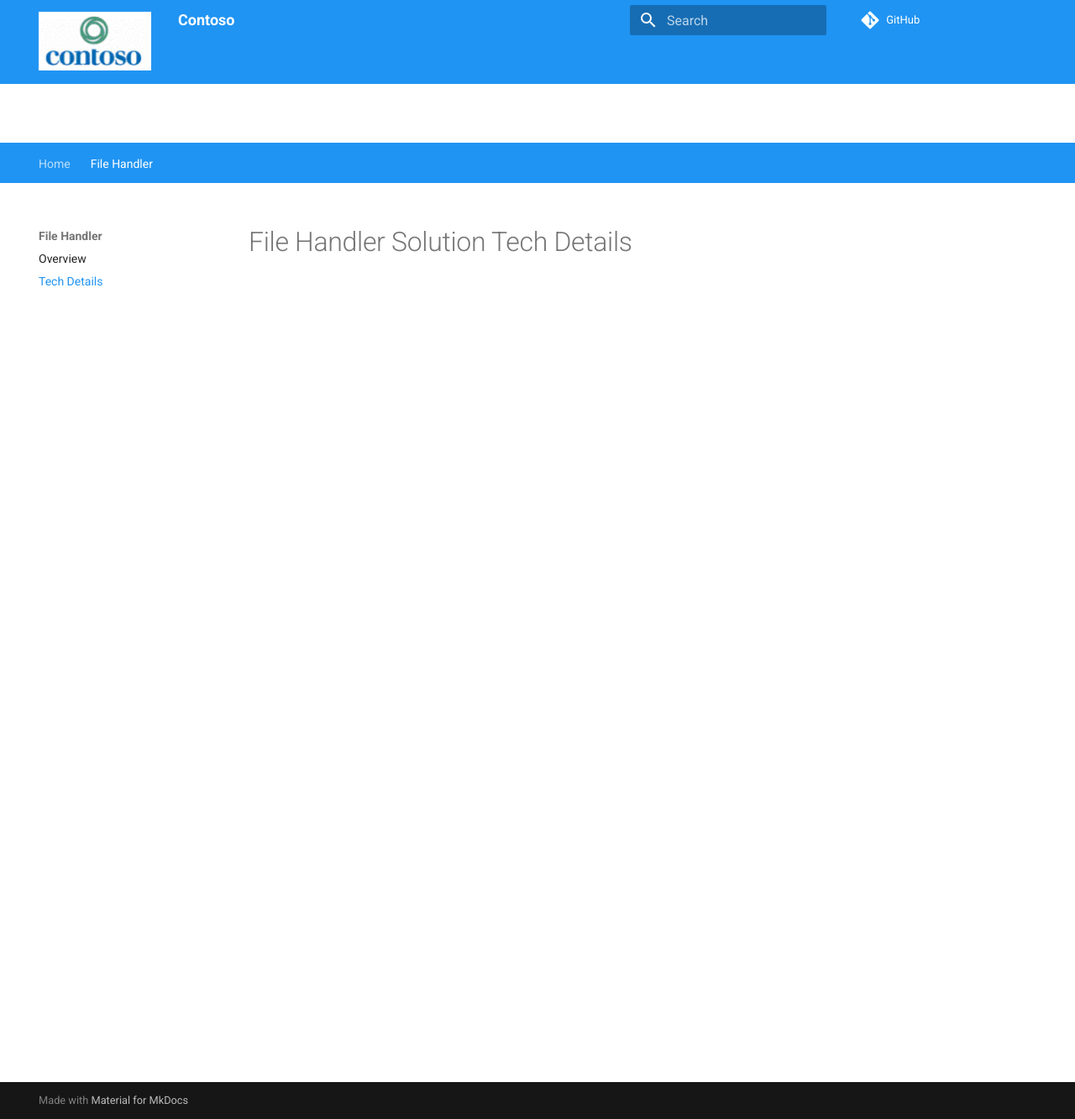
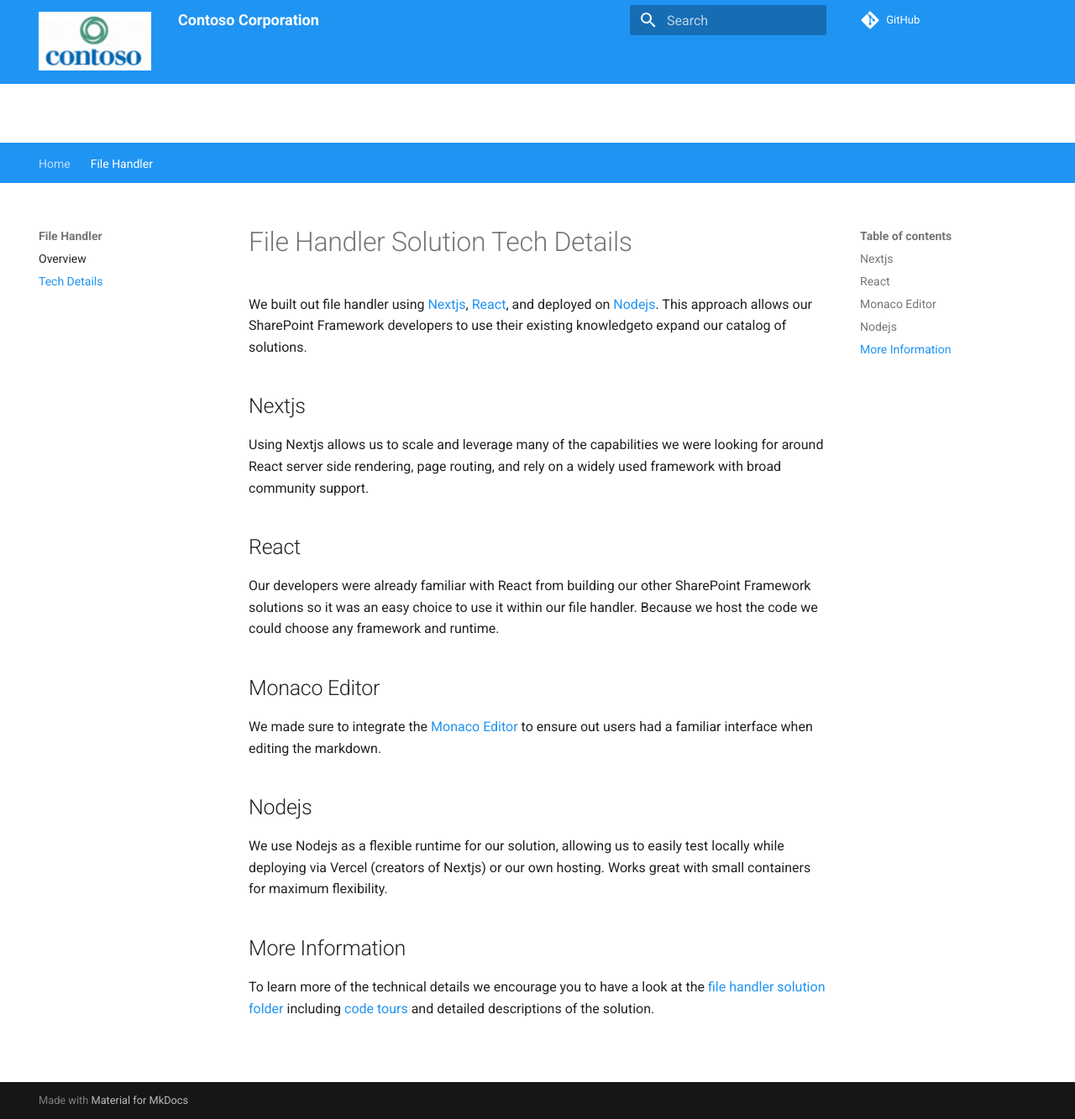
Before and after one commit to pnp/contoso, an MkDocs documentation site: the page built from docs/file-handler/tech-details.md, in a window 1280 px wide and 1333 px high. Shown: the whole window at 84% size. Built offline with MkDocs 1.6.1 and Material for MkDocs 9.7.7, drawn with Linux system fonts in a browser that asks for light colours; comment, search, counter and statistics services are not loaded.

Commit message:
docs v1 done, ready for feedback

```diff
--- a/docs/file-handler/tech-details.md
+++ b/docs/file-handler/tech-details.md
@@ -1 +1,23 @@
 # File Handler Solution Tech Details
+
+We built out file handler using [Nextjs](https://nextjs.org/), [React](https://reactjs.org/), and deployed on [Nodejs](https://nodejs.org/). This approach allows our SharePoint Framework developers to use their existing knowledgeto expand our catalog of solutions.
+
+## Nextjs
+
+Using Nextjs allows us to scale and leverage many of the capabilities we were looking for around React server side rendering, page routing, and rely on a widely used framework with broad community support.
+
+## React
+
+Our developers were already familiar with React from building our other SharePoint Framework solutions so it was an easy choice to use it within our file handler. Because we host the code we could choose any framework and runtime.
+
+## Monaco Editor
+
+We made sure to integrate the [Monaco Editor](https://github.com/Microsoft/monaco-editor) to ensure out users had a familiar interface when editing the markdown.
+
+## Nodejs
+
+We use Nodejs as a flexible runtime for our solution, allowing us to easily test locally while deploying via Vercel (creators of Nextjs) or our own hosting. Works great with small containers for maximum flexibility.
+
+## More Information
+
+To learn more of the technical details we encourage you to have a look at the [file handler solution folder](https://github.com/pnp/contoso/tree/main/filehandler) including [code tours](https://marketplace.visualstudio.com/items?itemName=vsls-contrib.codetour) and detailed descriptions of the solution.
--- a/mkdocs.yml
+++ b/mkdocs.yml
@@ -1,4 +1,4 @@
-site_name: Contoso
+site_name: Contoso Corporation
 
 docs_dir: 'docs'
 
```
Also changed, not shown: docs/disclaimer.md (added, +1 -0 lines), docs/file-handler/index.md (+6 -7 lines), docs/index.md (+6 -15 lines), docs/img/beach-banner.jpg (added).
